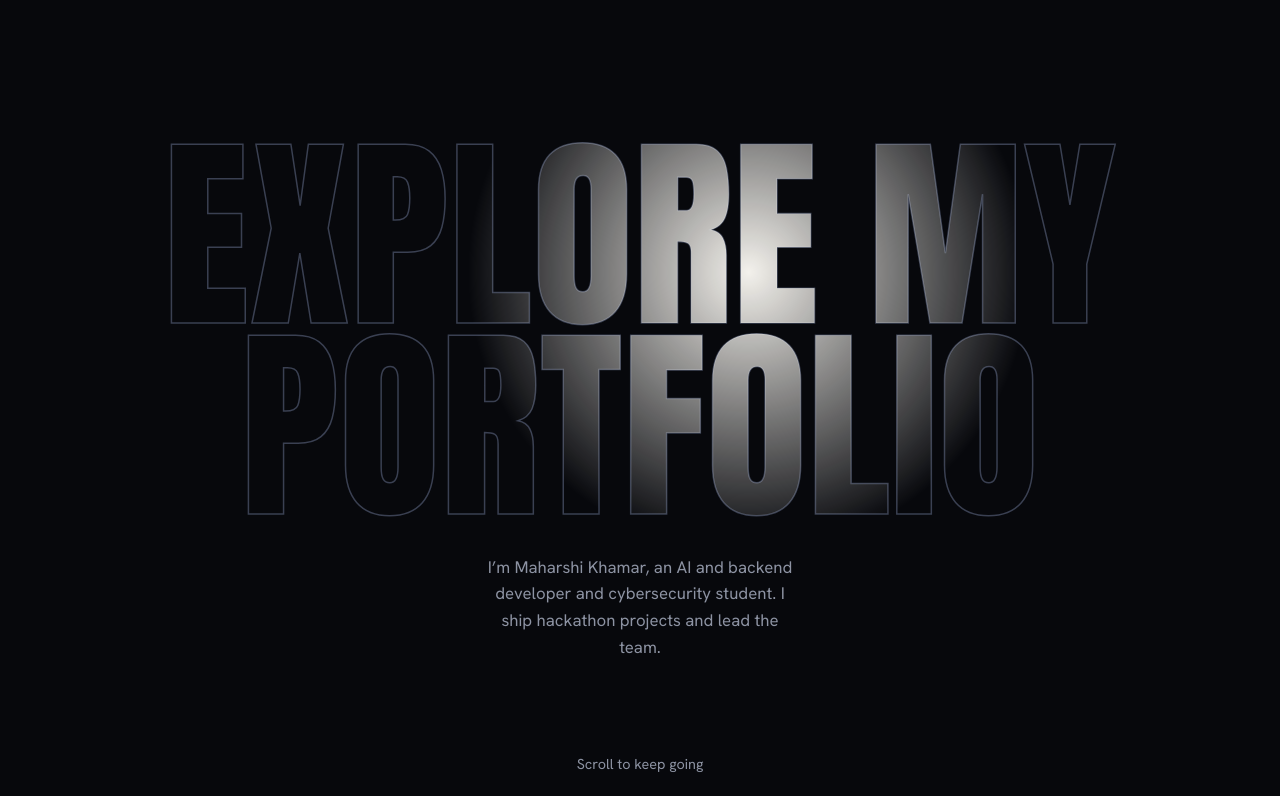
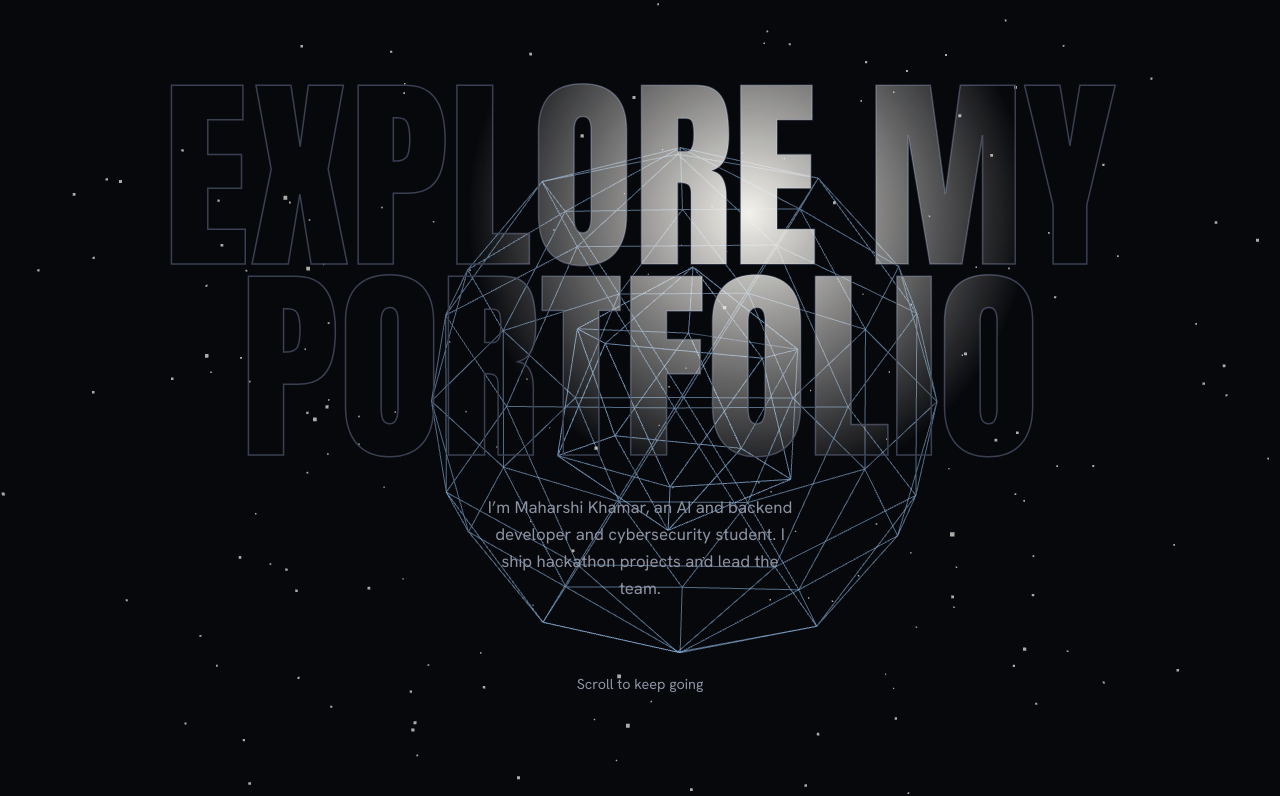
Before and after one commit to Maharshi-fyuf/portfolio-2, a plain HTML site: page index.html in a window 1280 px wide. Shown: the top 796 px of the page. Drawn offline with nearby package versions, Linux system fonts and the light colour scheme.

Commit message:
Update hackathon participation count in index.html
Updated the number of hackathons participated from six to ten in the about section.

```diff
--- a/index.html
+++ b/index.html
@@ -32,6 +32,9 @@
 .in #hero p{animation-delay:.5s}
 @keyframes rise{from{opacity:0;transform:translateY(40px);filter:blur(12px)}}
 
+#orb{position:absolute;inset:0;width:100%;height:100%;z-index:0;pointer-events:none}
+#hero>div{position:relative;z-index:1}
+
 /* about */
 #about{position:relative;min-height:110vh;display:grid;place-items:center;padding:6rem 1rem;overflow:hidden;perspective:1000px}
 #sky{position:absolute;inset:0;width:100%;height:100%}
@@ -58,6 +61,19 @@
 .card a{position:relative;z-index:5;color:hsl(var(--h) 80% 78%);display:inline-block;margin-top:.7rem;padding:.55rem 1rem;border:1.5px solid currentColor;border-radius:99px;text-decoration:none;pointer-events:auto}
 .card>div{position:relative}
 
+/* glitch scene */
+#fsd{height:320vh;position:relative}
+.pin3{position:sticky;top:0;height:100vh;overflow:hidden;display:flex;flex-direction:column;justify-content:center}
+.gl{font-size:clamp(4rem,21vw,15rem);text-align:center;line-height:.88}
+.ln{display:block;will-change:transform}
+.t{position:relative;display:inline-block}
+.t::before,.t::after{content:attr(data-t);position:absolute;left:0;top:0;mix-blend-mode:screen;pointer-events:none}
+.t::before{color:#ff3d6e;clip-path:var(--c1,inset(0 0 100% 0));transform:translateX(calc(var(--g,0)*16px))}
+.t::after{color:#3dd6ff;clip-path:var(--c2,inset(100% 0 0 0));transform:translateX(calc(var(--g,0)*-16px))}
+.sk{position:absolute;left:0;right:0;bottom:2rem;display:flex;flex-wrap:wrap;justify-content:center;gap:.4rem 1.2rem;padding:0 1rem;margin:0;color:var(--mute);font-size:.95rem}
+.sk span{opacity:.5;transition:opacity .1s,color .1s}
+.sk span.f{opacity:1;color:var(--glow)}
+
 /* contact */
 #talk{min-height:100svh;display:grid;place-items:center;text-align:center;padding:4rem 1rem 3rem;background:radial-gradient(ellipse at 50% 100%,#1b2540,var(--ink) 65%)}
 #talk h2{font-size:clamp(4rem,19vw,15rem)}
@@ -76,6 +92,7 @@
 </div>
 
 <header id="hero">
+<canvas id="orb" aria-hidden="true"></canvas>
 <div>
 <h1 class="stack big" aria-label="Explore my portfolio"><span class="dim" aria-hidden="true">EXPLORE MY<br>PORTFOLIO</span><span class="lit" aria-hidden="true">EXPLORE MY<br>PORTFOLIO</span></h1>
 <p>I’m Maharshi Khamar, an AI and backend developer and cybersecurity student. I ship hackathon projects and lead the team.</p>
@@ -89,7 +106,7 @@
 <h2 class="big">About me</h2>
 <p>B.Tech cybersecurity student at Indus University, Ahmedabad, class of 2029.</p>
 <p>I build and deploy full-stack apps across LLM integration, real-time data and architecture. Four are live right now.</p>
-<p>Six hackathons so far, including a Top 3 finish in the CASSINI virtual round (Odoo x Indus Hackathon). I’ve played a CTF and I’m learning blue team security.</p>
+<p>Ten hackathons so far, including a Top 3 finish in the CASSINI virtual round (Odoo x Indus Hackathon). I’ve played a CTF and I’m learning blue team security.</p>
 </div>
 </section>
 
@@ -114,6 +131,17 @@
 </div>
 </section>
 
+<section id="fsd">
+<div class="pin3">
+<h2 class="big gl" aria-label="Full stack developer">
+<span class="ln" aria-hidden="true"><span class="t" data-t="FULL">FULL</span></span>
+<span class="ln" aria-hidden="true"><span class="t" data-t="STACK">STACK</span></span>
+<span class="ln" aria-hidden="true"><span class="t" data-t="DEVELOPER">DEVELOPER</span></span>
+</h2>
+<p class="sk"><span>Python</span><span>TypeScript</span><span>FastAPI</span><span>Node.js</span><span>Hono</span><span>React</span><span>Next.js</span><span>Vite</span><span>Tailwind</span><span>PostgreSQL</span><span>Firebase</span><span>Gemini API</span><span>Claude API</span><span>OpenAI API</span><span>Docker</span><span>Vercel</span><span>Render</span><span>Git</span></p>
+</div>
+</section>
+
 <section id="talk">
 <div>
 <h2 class="big">LET’S TALK</h2>
@@ -126,6 +154,7 @@
 </div>
 </section>
 
+<script src="https://cdnjs.cloudflare.com/ajax/libs/three.js/r128/three.min.js"></script>
 <script>
 const $=s=>document.querySelector(s),$$=s=>[...document.querySelectorAll(s)];
 const rm=matchMedia('(prefers-reduced-motion: reduce)').matches;
@@ -139,6 +168,23 @@
 const hero=$('#hero');let mx=.5,my=.5,pt=false;
 hero.addEventListener('pointermove',e=>{const b=hero.getBoundingClientRect();mx=(e.clientX-b.left)/b.width;my=(e.clientY-b.top)/b.height;pt=true});
 function spot(n){if(!pt&&!rm){mx=.5+.32*Math.sin(n/1800);my=.5+.2*Math.cos(n/1300)}hero.style.setProperty('--mx',mx*100+'%');hero.style.setProperty('--my',my*100+'%')}
+
+// hero 3D orb
+let orb=()=>{};
+if(window.THREE){const T=THREE,rd=new T.WebGLRenderer({canvas:$('#orb'),alpha:true,antialias:true});rd.setPixelRatio(Math.min(devicePixelRatio,2));
+const sc=new T.Scene(),cam=new T.PerspectiveCamera(45,1,.1,50),grp=new T.Group();sc.add(grp);
+grp.add(new T.LineSegments(new T.EdgesGeometry(new T.IcosahedronGeometry(1.7,1)),new T.LineBasicMaterial({color:0x9fd0ff,transparent:true,opacity:.5})));
+const core=new T.Mesh(new T.IcosahedronGeometry(.9,0),new T.MeshBasicMaterial({color:0x9fd0ff,wireframe:true,transparent:true,opacity:.4}));grp.add(core);
+const N=240,pos=new Float32Array(N*3);for(let i=0;i<N;i++){const r=2.4+Math.random()*1.6,a=Math.random()*6.283,b=Math.acos(2*Math.random()-1);pos.set([r*Math.sin(b)*Math.cos(a),r*Math.sin(b)*Math.sin(a),r*Math.cos(b)],i*3)}
+const pg=new T.BufferGeometry();pg.setAttribute('position',new T.BufferAttribute(pos,3));
+grp.add(new T.Points(pg,new T.PointsMaterial({color:0xf3f1ec,size:.03,transparent:true,opacity:.7})));
+function fit(){const w=hero.clientWidth,h=hero.clientHeight;rd.setSize(w,h,false);cam.aspect=w/h;cam.position.z=w<600?12:6.5;cam.updateProjectionMatrix()}
+fit();addEventListener('resize',fit);
+let tx=0,ty=0;
+orb=n=>{if(scrollY>innerHeight*1.2)return;if(rm)n=0;const sy=Math.min(1,scrollY/innerHeight),px=pt?mx-.5:Math.sin(n/2500)*.4,py=pt?my-.5:Math.cos(n/3100)*.3;
+tx+=(px*1.2-tx)*.06;ty+=(py*1.2-ty)*.06;
+grp.rotation.y=n/6000+tx*1.5;grp.rotation.x=ty*1.2+sy*1.2;core.rotation.y=-n/2500;core.rotation.x=n/3000;
+grp.scale.setScalar(1+sy*.5);grp.position.x=tx*.6;grp.position.y=-ty*.6;rd.render(sc,cam)}}
 
 // about: swirling night sky
 const cv=$('#sky'),cx=cv.getContext('2d');let W,H,ps=[],vis=false;
@@ -155,15 +201,25 @@
 $('#about').addEventListener('pointermove',e=>{if(rm)return;const b=abc.getBoundingClientRect(),x=(e.clientX-b.left)/b.width-.5,y=(e.clientY-b.top)/b.height-.5;abc.style.transform=`rotateY(${x*14}deg) rotateX(${-y*14}deg)`});
 
 // scroll-driven scenes
-const been=$('#been'),r0=$('#r0'),r1=$('#r1'),works=$('#works'),track=$('#track'),cards=$$('.card');
+let lastY=0,vel=0;const fsd=$('#fsd'),lns=$$('#fsd .ln'),been=$('#been'),r0=$('#r0'),r1=$('#r1'),works=$('#works'),track=$('#track'),cards=$$('.card');
 function scenes(){
 const vh=innerHeight,vw=innerWidth,t=been.getBoundingClientRect().top;
 r0.style.transform=`translateX(${t*.7}px)`;r1.style.transform=`translateX(${-t*.7-1800}px)`;
 const r=works.getBoundingClientRect(),p=Math.min(1,Math.max(0,-r.top/(r.height-vh))),max=track.scrollWidth-vw;
 track.style.transform=`translateX(${-p*max}px)`;
 for(const c of cards){const d=(c.offsetLeft+c.offsetWidth/2-p*max-vw/2)/vw,k=Math.max(-1,Math.min(1,d));
-c.style.transform=`rotateY(${-k*38}deg) translateZ(${-Math.abs(k)*180}px)`}}
-(function loop(n){if(!rm&&vis)sky(n);spot(n);scenes();requestAnimationFrame(loop)})(0);
+c.style.transform=`rotateY(${-k*38}deg) translateZ(${-Math.abs(k)*180}px)`}
+const f=fsd.getBoundingClientRect(),pf=Math.min(1,Math.max(0,-f.top/(f.height-vh))),open=1-Math.pow(1-Math.min(1,pf/.4),3);
+lns.forEach((l,i)=>l.style.transform=`translateX(${(i%2?1:-1)*(1-open)*vw}px)`);
+vel=vel*.85+Math.abs(scrollY-lastY)*.15;lastY=scrollY;
+const g=rm?0:Math.min(1,vel/18+(Math.random()<.02?.6:0));
+fsd.style.setProperty('--g',g.toFixed(2));
+if(g>.05){if(Math.random()<.5){const a=Math.random()*80,b=Math.random()*80;fsd.style.setProperty('--c1',`inset(${a}% 0 ${100-a-15}% 0)`);fsd.style.setProperty('--c2',`inset(${b}% 0 ${100-b-15}% 0)`)}}
+else{fsd.style.setProperty('--c1','inset(0 0 100% 0)');fsd.style.setProperty('--c2','inset(100% 0 0 0)')}}
+(function loop(n){if(!rm&&vis)sky(n);spot(n);orb(n);scenes();requestAnimationFrame(loop)})(0);
+// skills flicker
+const sks=$$('.sk span');
+if(!rm)setInterval(()=>{const s=sks[Math.floor(Math.random()*sks.length)];s.classList.add('f');setTimeout(()=>s.classList.remove('f'),160)},140);
 // the tilted 3D cards swallow taps, so open card links by position
 addEventListener('click',e=>{if(e.target.closest('a'))return;const a=$$('.card a').find(a=>{const b=a.getBoundingClientRect();return e.clientX>=b.left&&e.clientX<=b.right&&e.clientY>=b.top&&e.clientY<=b.bottom});if(a){e.preventDefault();window.open(a.href,'_blank','noopener')}});
 </script>
```
